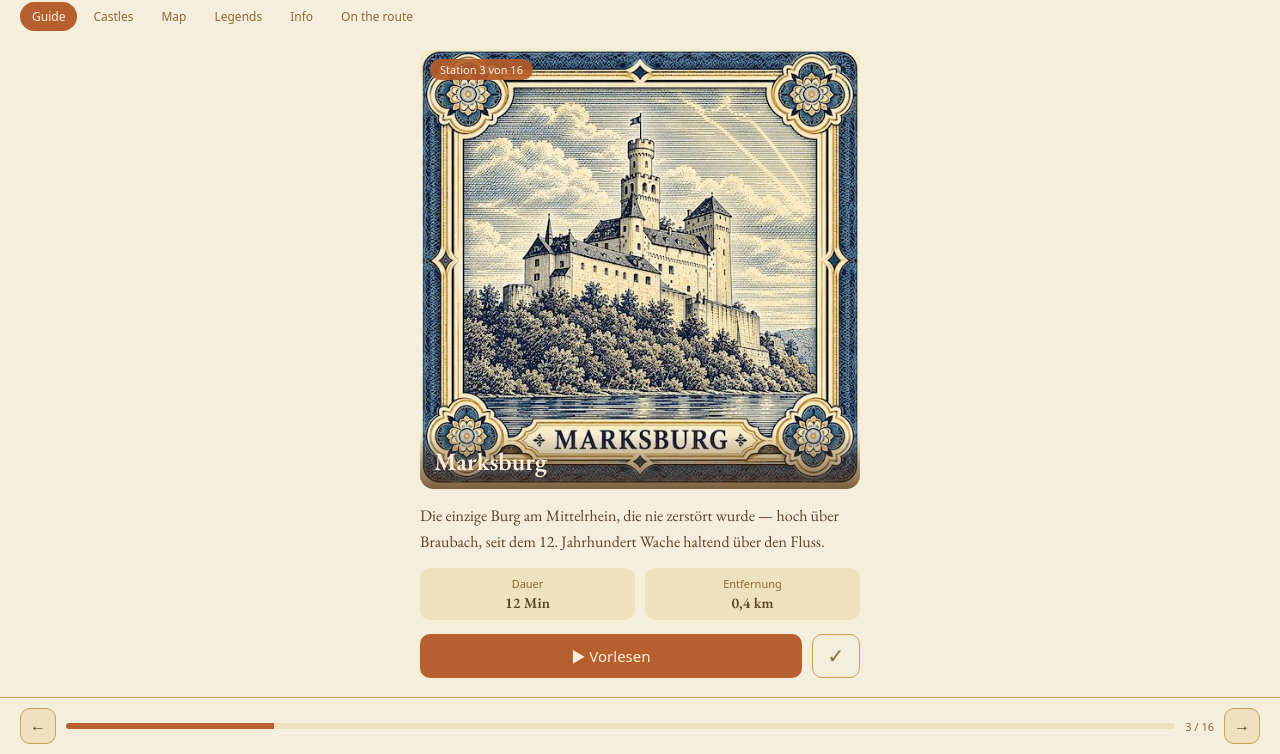
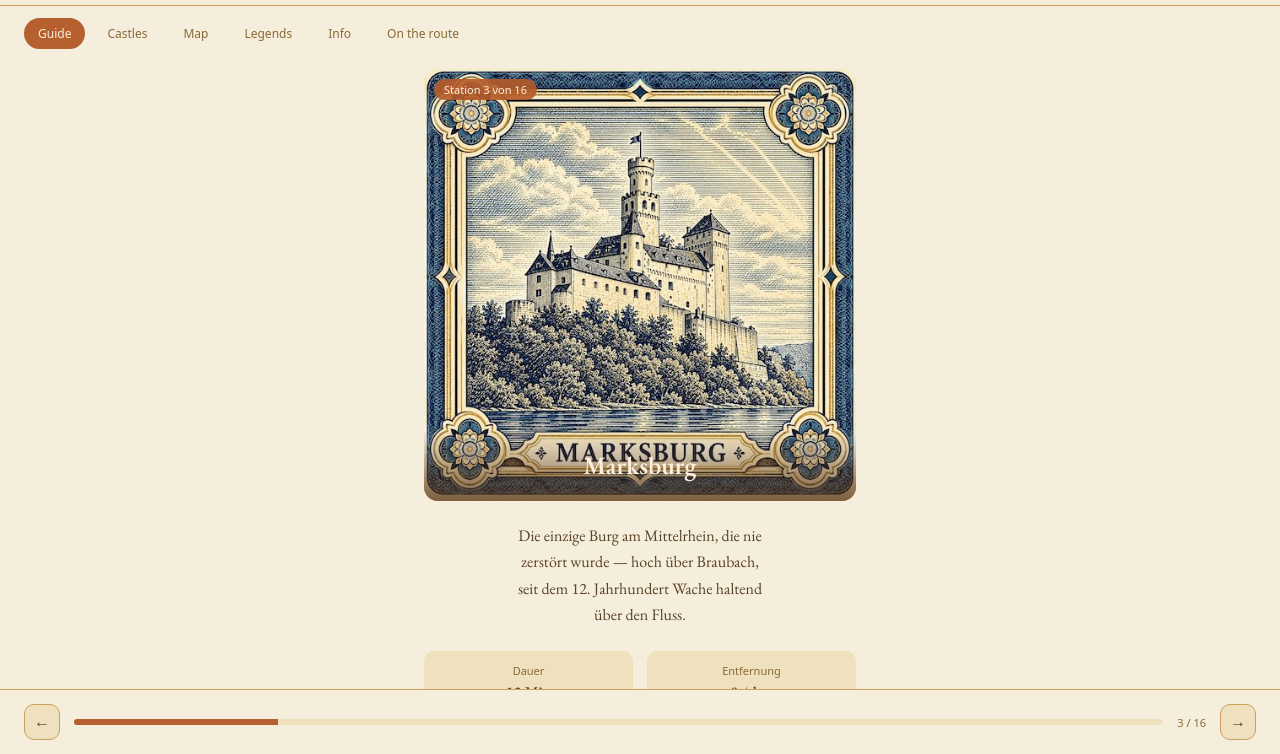
Before and after one commit to basana/PWA-rhine-guide-design-test, a plain HTML site: page index.html in a window 1280 px wide. Shown: the part 46-800 px from the top of the page. Drawn offline with nearby package versions, Linux system fonts and the light colour scheme.

Commit message:
Add files via upload

```diff
--- a/index.html
+++ b/index.html
@@ -19,7 +19,7 @@
     --ink: #5A4327;
     --ink-soft: #8A6A34;
     --cream-text: #FCEFDD;
-    --pad: clamp(12px, 4vw, 20px);
+    --pad: clamp(16px, 5vw, 24px);
     --sans: system-ui, -apple-system, sans-serif;
   }
 
@@ -48,7 +48,7 @@
     display: flex;
     align-items: center;
     justify-content: space-between;
-    padding: 10px var(--pad) 6px;
+    padding: 16px var(--pad) 12px;
     border-bottom: 1px solid var(--gold);
   }
 
@@ -72,8 +72,8 @@
     flex: 0 0 auto;
     display: flex;
     overflow-x: auto;
-    gap: 4px;
-    padding: 8px var(--pad);
+    gap: 8px;
+    padding: 12px var(--pad) 14px;
     font-family: var(--sans);
     scrollbar-width: none;
   }
@@ -82,7 +82,7 @@
   .tab {
     flex: 0 0 auto;
     font-size: 12px;
-    padding: 6px 12px;
+    padding: 7px 14px;
     border-radius: 20px;
     color: var(--ink-soft);
     white-space: nowrap;
@@ -96,7 +96,7 @@
     position: relative;
     width: 100%;
     aspect-ratio: 1 / 1;
-    margin: 10px 0 14px;
+    margin: 6px 0 22px;
     border-radius: 14px;
     overflow: hidden;
     background: linear-gradient(180deg, #E8D9B5 0%, #D9C193 55%, #B98B4F 100%);
@@ -127,20 +127,21 @@
   .title-overlay {
     position: absolute;
     bottom: 0; left: 0; right: 0;
-    padding: 12px 14px;
+    padding: 20px 18px;
+    text-align: center;
     background: linear-gradient(0deg, rgba(74,42,17,0.72) 0%, rgba(74,42,17,0) 100%);
   }
 
   .title-overlay p { margin: 0; font-size: clamp(19px, 5.5vw, 25px); font-weight: 600; color: var(--cream-text); }
 
-  .desc { margin: 0 0 14px; font-size: clamp(15px, 4vw, 16px); line-height: 1.6; }
+  .desc { margin: 0 auto 22px; max-width: 34ch; text-align: center; font-size: clamp(15px, 4vw, 16px); line-height: 1.65; }
 
-  .stats { display: flex; gap: 10px; margin-bottom: 14px; }
-  .stat { flex: 1; background: var(--parchment-deep); border-radius: 10px; padding: 8px 10px; text-align: center; }
-  .stat p:first-child { margin: 0; font-size: 11px; color: var(--ink-soft); font-family: var(--sans); }
-  .stat p:last-child { margin: 2px 0 0; font-size: 15px; font-weight: 600; }
+  .stats { display: flex; gap: 14px; margin-bottom: 22px; }
+  .stat { flex: 1; background: var(--parchment-deep); border-radius: 10px; padding: 12px 10px; text-align: center; }
+  .stat p:first-child { margin: 0 0 4px; font-size: 11px; color: var(--ink-soft); font-family: var(--sans); }
+  .stat p:last-child { margin: 0; font-size: 15px; font-weight: 600; }
 
-  .actions { display: flex; gap: 10px; }
+  .actions { display: flex; gap: 12px; margin-bottom: 8px; }
   .btn-play {
     flex: 1; display: flex; align-items: center; justify-content: center; gap: 6px;
     background: var(--terracotta); color: var(--cream-text); border: none; border-radius: 10px;
@@ -156,8 +157,8 @@
     flex: 0 0 auto;
     display: flex;
     align-items: center;
-    gap: 10px;
-    padding: 10px var(--pad);
+    gap: 14px;
+    padding: 14px var(--pad);
     border-top: 1px solid var(--gold);
     font-family: var(--sans);
   }
```
